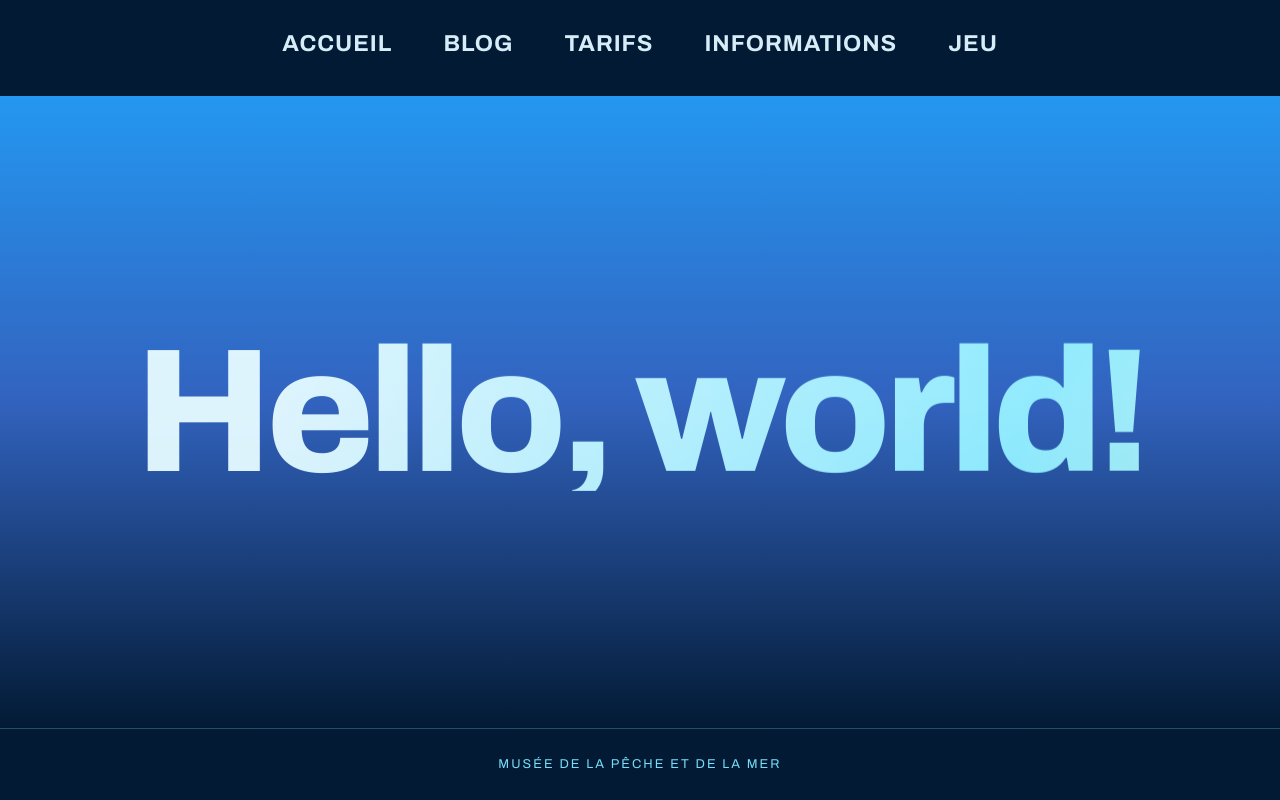
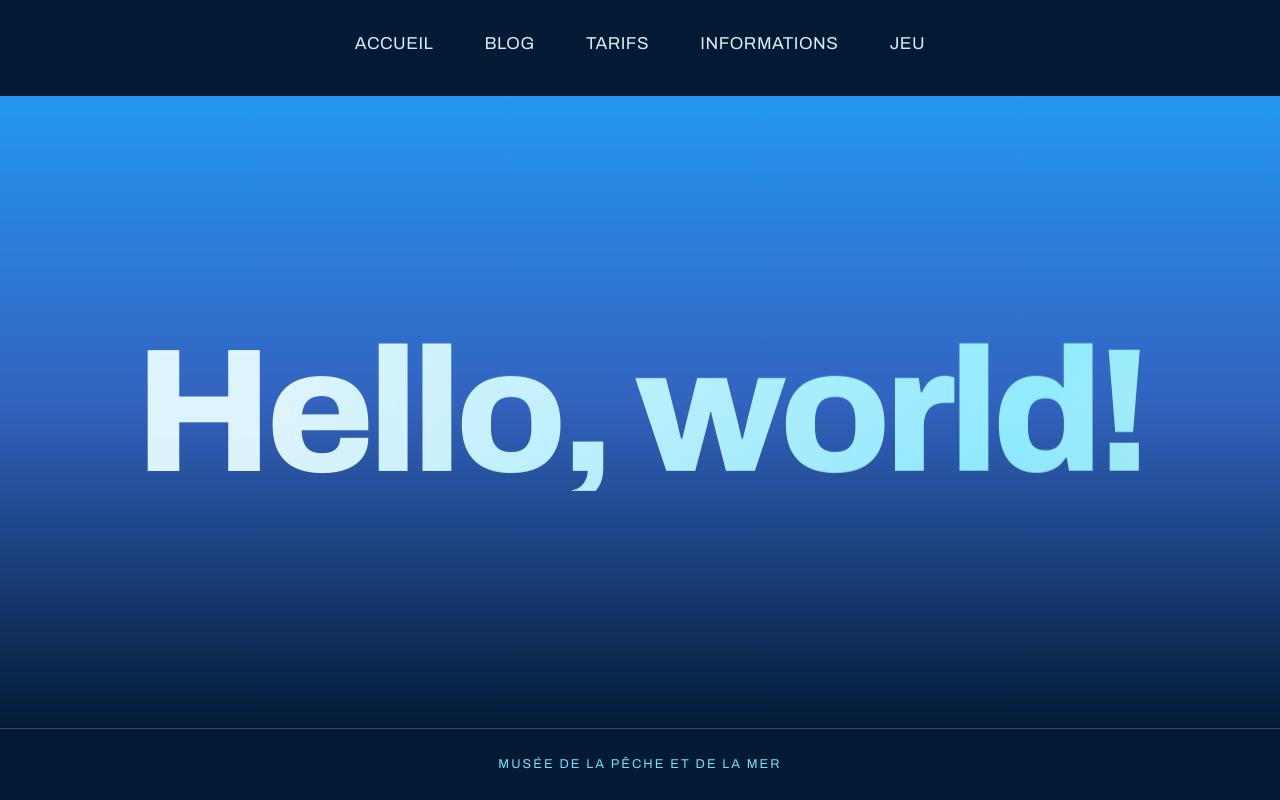
Before and after one commit to artlen2/PM4-TP2-MuseePecheMer, a website: page index.html in a window 1280 px wide. Drawn offline with Linux system fonts and the light colour scheme.

Commit message:
modif header 2

```diff
--- a/assets/styles/style.css
+++ b/assets/styles/style.css
@@ -56,19 +56,32 @@ body {
 }
 
 .nav-link {
+  position: relative;
+  display: inline-block;
   color: var(--color-palesky2);
   font-family: var(--font-main);
-  font-size: clamp(1rem, 1.8vw, 1.5rem);
-  font-weight: 700;
-  letter-spacing: 0.04em;
+  font-size: clamp(0.8rem, 1.35vw, 1.15rem);
+  font-weight: 400;
+  letter-spacing: 0.03em;
   text-transform: uppercase;
-  transition: color 250ms ease, transform 250ms ease;
 }
 
-.nav-link:hover,
-.nav-link:focus-visible {
-  color: var(--color-yellow1);
-  transform: translateY(-0.2rem);
+.nav-link::after {
+  position: absolute;
+  right: 0;
+  bottom: -0.45rem;
+  left: 0;
+  height: 2px;
+  content: "";
+  background: var(--color-yellow1);
+  transform: scaleX(0);
+  transform-origin: left center;
+  transition: transform 300ms ease;
+}
+
+.nav-link:hover::after,
+.nav-link:focus-visible::after {
+  transform: scaleX(1);
 }
 
 .nav-link:focus-visible {
```
Also changed, not shown: style.css.
